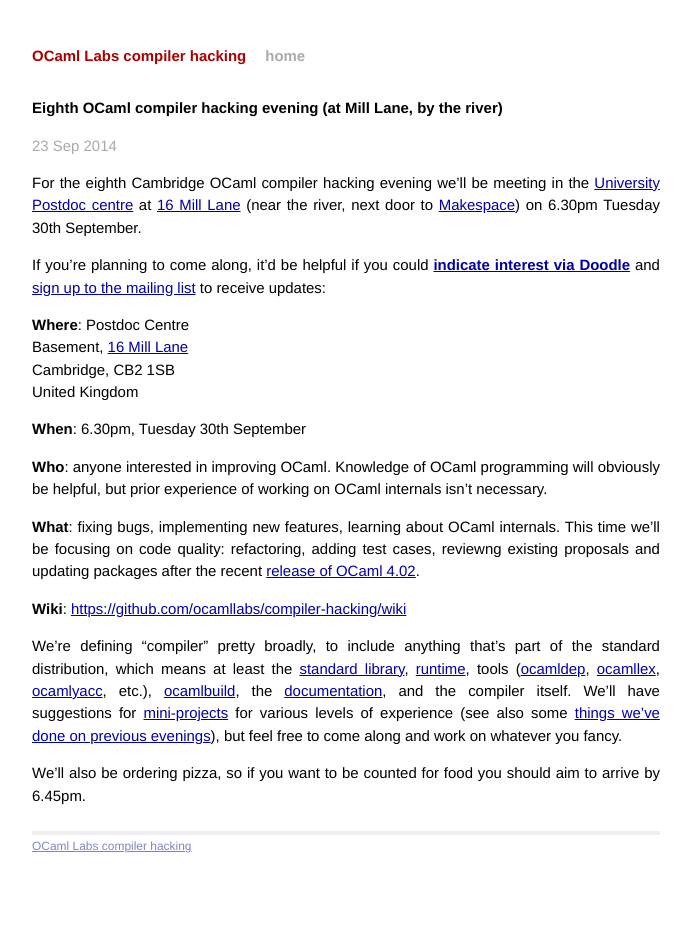
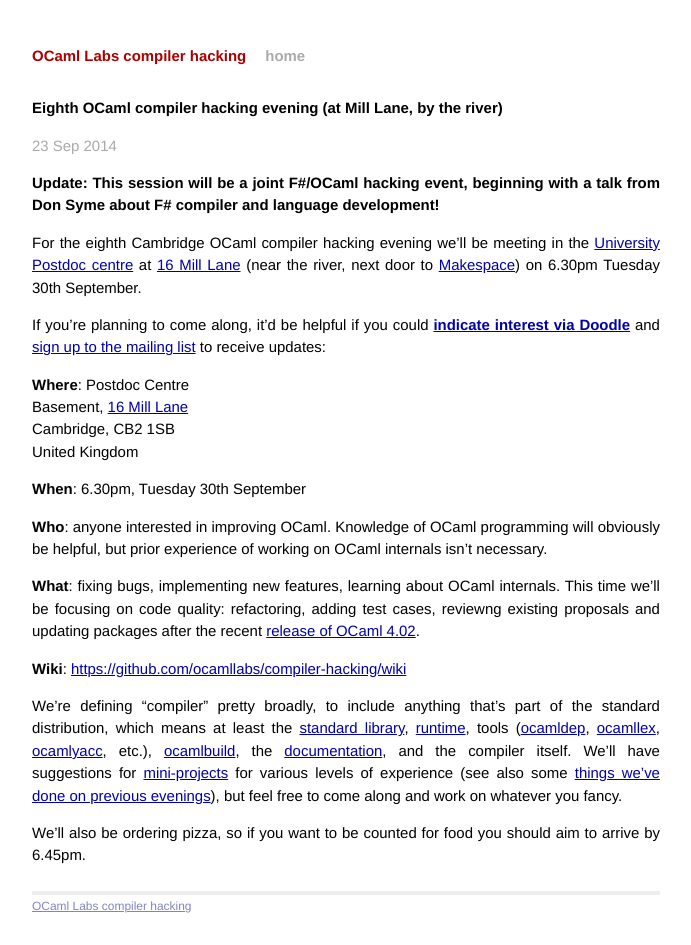
Before and after one commit to ocamllabs/compiler-hacking, a Jekyll site: the page built from blog/_posts/2014-09-23-compiler-hacking-by-the-river.md, in a window 1280 px wide. Shown: the whole page, without its empty margins (294-985 px from the left). Built offline with Jekyll 4.4.1, drawn with Linux system fonts in a browser that asks for light colours; Markdown is read by kramdown in place of the engine named in the settings.

Commit message:
Update: joint F#/OCaml session; talk from Don Syme.

```diff
--- a/blog/_posts/2014-09-23-compiler-hacking-by-the-river.md
+++ b/blog/_posts/2014-09-23-compiler-hacking-by-the-river.md
@@ -3,6 +3,8 @@
 title:  Eighth OCaml compiler hacking evening (at Mill Lane, by the river)
 date:   2014-09-23 17:00:00
 ---
+
+**Update: This session will be a joint F#/OCaml hacking event, beginning with a talk from Don Syme about F# compiler and language development!**
 
 For the eighth Cambridge OCaml compiler hacking evening we'll be meeting in the [University Postdoc centre](http://www.cam.ac.uk/news/first-ever-postdoc-centre-is-new-home-for-research-staff) at [16 Mill Lane](https://goo.gl/maps/cZXev) (near the river, next door to [Makespace](http://makespace.org/space/)) on 6.30pm Tuesday 30th September.
 
```
